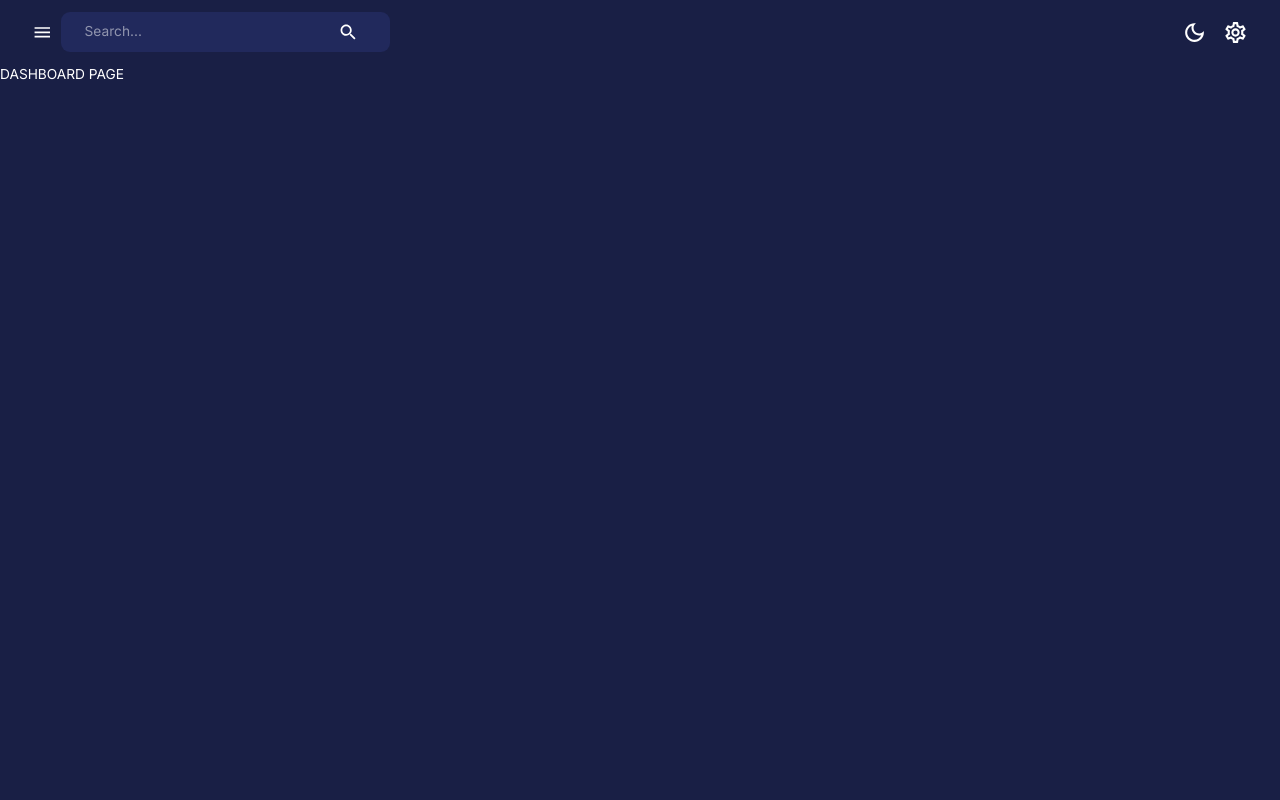
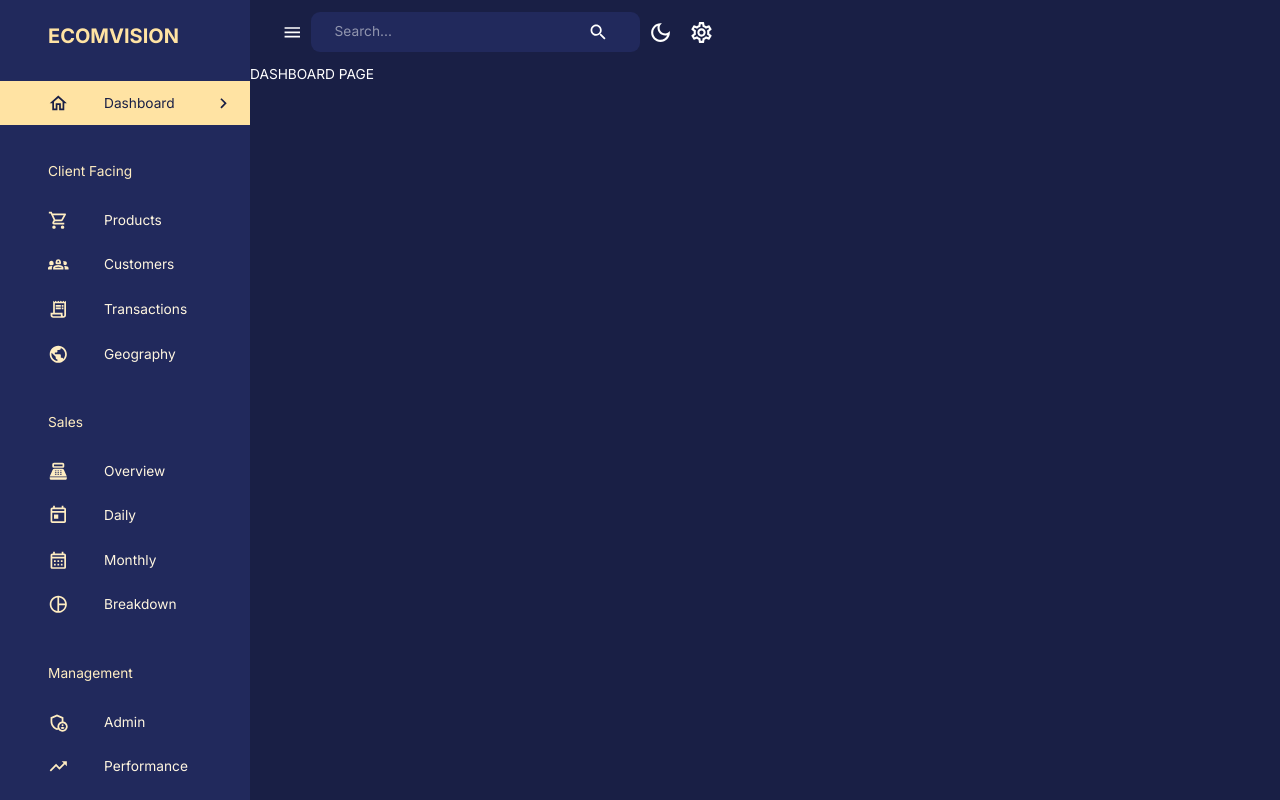
Before and after one commit to bongster91/admin-dashboard, a React (Create React App) app in the folder frontend/: page /dashboard in a window 1280 px wide. Built offline with nearby package versions, Linux system fonts and the light colour scheme.

Commit message:
added sidebar with navigation links

```diff
--- a/frontend/src/components/Navbar.jsx
+++ b/frontend/src/components/Navbar.jsx
@@ -26,7 +26,10 @@
 import FlexBetween from 'components/FlexBetween';
 import profileImage from 'assets/popcat-meme.jpeg';
 
-const Navbar = () => {
+const Navbar = ({
+    isSidebarOpen,
+    setIsSidebarOpen,
+}) => {
     const dispatch = useDispatch();
     const theme = useTheme();
 
@@ -42,7 +45,7 @@
 
                 {/* LEFT SIDE */}
                 <FlexBetween>
-                    <IconButton onClick={() => console.log('open/close sidebar')} >
+                    <IconButton onClick={() => setIsSidebarOpen(!isSidebarOpen)} >
                         <MenuIcon />
                     </IconButton>
 
--- /dev/null
+++ b/frontend/src/components/Sidebar.jsx
@@ -0,0 +1,202 @@
+import {
+    Box,
+    Divider,
+    Drawer,
+    IconButton,
+    List,
+    ListItem,
+    ListItemButton,
+    ListItemIcon,
+    ListItemText,
+    Typography,
+    useTheme,
+} from '@mui/material';
+import {
+    SettingsOutlined,
+    ChevronLeft,
+    ChevronRightOutlined,
+    HomeOutlined,
+    ShoppingCartOutlined,
+    Groups2Outlined,
+    ReceiptLongOutlined,
+    PublicOutlined,
+    TodayOutlined,
+    CalendarMonthOutlined,
+    AdminPanelSettingsOutlined,
+    TrendingUpOutlined,
+    PieChartOutlined,
+    PointOfSaleOutlined,
+} from '@mui/icons-material';
+
+import React, { useEffect, useState } from 'react';
+import { useLocation, useNavigate } from 'react-router-dom';
+
+import FlexBetween from './FlexBetween';
+import profileImage from 'assets/popcat-meme.jpeg';
+
+const navItems = [
+    {
+        text:'Dashboard',
+        icon: <HomeOutlined />
+    },
+    {
+        text:'Client Facing',
+        icon: null,
+    },
+    {
+        text:'Products',
+        icon: <ShoppingCartOutlined />
+    },
+    {
+        text:'Customers',
+        icon: <Groups2Outlined />
+    },
+    {
+        text:'Transactions',
+        icon: <ReceiptLongOutlined />
+    },
+    {
+        text:'Geography',
+        icon: <PublicOutlined />
+    },
+    {
+        text:'Sales',
+        icon: null,
+    },
+    {
+        text:'Overview',
+        icon: <PointOfSaleOutlined />
+    },
+    {
+        text:'Daily',
+        icon: <TodayOutlined />
+    },
+    {
+        text:'Monthly',
+        icon: <CalendarMonthOutlined />
+    },
+    {
+        text:'Breakdown',
+        icon: <PieChartOutlined />
+    },
+    {
+        text:'Management',
+        icon: null,
+    },
+    {
+        text:'Admin',
+        icon: <AdminPanelSettingsOutlined />
+    },
+    {
+        text:'Performance',
+        icon: <TrendingUpOutlined />
+    },
+];
+
+const Sidebar = ({
+    drawerWidth,
+    isSidebarOpen,
+    setIsSidebarOpen,
+    isNonMobile,
+}) => {
+    const { pathname } = useLocation();
+    const [ active, setActive ] = useState('');
+    const navigate = useNavigate();
+    const theme = useTheme();
+
+    useEffect(() => {
+        setActive(pathname.substring(1));
+    }, [pathname])
+
+    return(
+        <Box component='nav'>
+            { isSidebarOpen && (
+                <Drawer
+                    open={isSidebarOpen}
+                    onClose={() => setIsSidebarOpen(false)}
+                    variant='persistent'
+                    anchor='left'
+                    sx={{
+                        width: drawerWidth,
+                        '& .MuiDrawer-paper': {
+                            color: theme.palette.secondary[200],
+                            backgroundColor: theme.palette.background.alt,
+                            boxSizing: 'border-box',
+                            borderWidth: isNonMobile ? 0 : '2px',
+                            width: drawerWidth
+                        }
+                    }}
+                >
+                    <Box width='100%'>
+                        <Box m='1.5rem 2rem 2rem 3rem'>
+
+                            <FlexBetween color={theme.palette.secondary.main} >
+                                <Box display='flex' alignItems='center' gap='0.5rem'>
+                                    <Typography variant='h4' fontWeight='bold'>
+                                        ECOMVISION
+                                    </Typography>
+                                </Box>
+
+                                { !isNonMobile && (
+                                    <IconButton onClick={() => setIsSidebarOpen(!isSidebarOpen)}>
+                                        <ChevronLeft />
+                                    </IconButton>
+                                )}
+                            </FlexBetween>
+
+                        </Box>
+
+                        { navItems.map(({ text, icon }) => {
+                            if(!icon) {
+                                return (
+                                    <Typography key={text} sx={{ m:'2.25rem 0 1rem 3rem' }}>
+                                        { text }
+                                    </Typography>
+                                )
+                            };
+                            const lowerCaseText = text.toLowerCase();
+
+                            return (
+                                <ListItem key={text} disablePadding >
+                                    <ListItemButton
+                                        onClick={() => {
+                                            navigate(`/${lowerCaseText}`);
+                                            setActive(lowerCaseText);
+                                        }}
+                                        sx={{
+                                            backgroundColor: active === lowerCaseText
+                                                ? theme.palette.secondary[300]
+                                                : 'transparent',
+                                            color: active === lowerCaseText
+                                                ? theme.palette.primary[600]
+                                                : theme.palette.secondary[100]
+                                        }}
+                                    >
+                                        <ListItemIcon
+                                            sx={{
+                                                ml: '2rem',
+                                                color: active === lowerCaseText
+                                                    ? theme.palette.primary[600]
+                                                    : theme.palette.secondary[200]
+                                            }}
+                                        >
+                                            { icon }
+                                        </ListItemIcon>
+                                        <ListItemText primary={text} />
+
+                                        { active === lowerCaseText && (
+                                            <ChevronRightOutlined sx={{ ml: 'auto'}} />
+                                        )}
+                                    </ListItemButton>
+                                </ListItem>
+                            );
+                        }) }
+
+                    </Box>
+                </Drawer>
+            )}
+        </Box>
+    );
+};
+
+export default Sidebar;
--- a/frontend/src/scenes/layout/index.jsx
+++ b/frontend/src/scenes/layout/index.jsx
@@ -5,12 +5,29 @@
 import { Box, useMediaQuery } from '@mui/material';
 
 import Navbar from 'components/Navbar';
+import Sidebar from 'components/Sidebar';
 
 const Layout = () => {
+    const isNonMobile = useMediaQuery('(min-width: 600px)');
+    const [ isSidebarOpen, setIsSidebarOpen ] = useState(true);
+
     return (
-        <Box width='100%' height='100%'>
+        <Box
+            width='100%'
+            height='100%'
+            display={ isNonMobile ? 'flex' : 'block' }
+        >
+            <Sidebar
+                isNonMobile={isNonMobile}
+                drawerWidth='250px'
+                isSidebarOpen={isSidebarOpen}
+                setIsSidebarOpen={setIsSidebarOpen}
+            />
             <Box>
-                <Navbar />
+                <Navbar
+                    isSidebarOpen={isSidebarOpen}
+                    setIsSidebarOpen={setIsSidebarOpen}
+                />
                 <Outlet />
             </Box>
         </Box>
```
